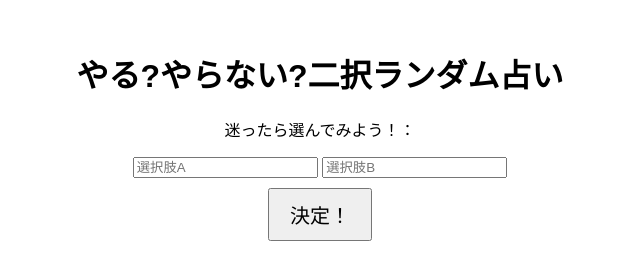
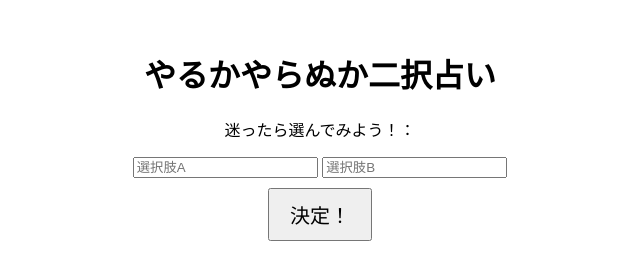
Before and after one commit to renge-uranailabo/Alternative, a plain HTML site: page index.html in a window 1280 px wide. Shown: the whole page, without its empty margins (320-960 px from the left). Drawn offline with Linux system fonts and the light colour scheme.

Commit message:
Update index.html

```diff
--- a/index.html
+++ b/index.html
@@ -2,7 +2,7 @@
 <html lang="ja">
 <head>
   <meta charset="UTF-8">
-  <title>やる?やらない?二択ランダム占い</title>
+  <title>やるかやらぬか二択占い</title>
   <style>
     body {
       font-family: sans-serif;
@@ -23,7 +23,7 @@
   </style>
 </head>
 <body>
-  <h1>やる?やらない?二択ランダム占い</h1>
+  <h1>やるかやらぬか二択占い</h1>
   <p>迷ったら選んでみよう！：</p>
   <input type="text" id="optionA" placeholder="選択肢A">
   <input type="text" id="optionB" placeholder="選択肢B"><br>
```
